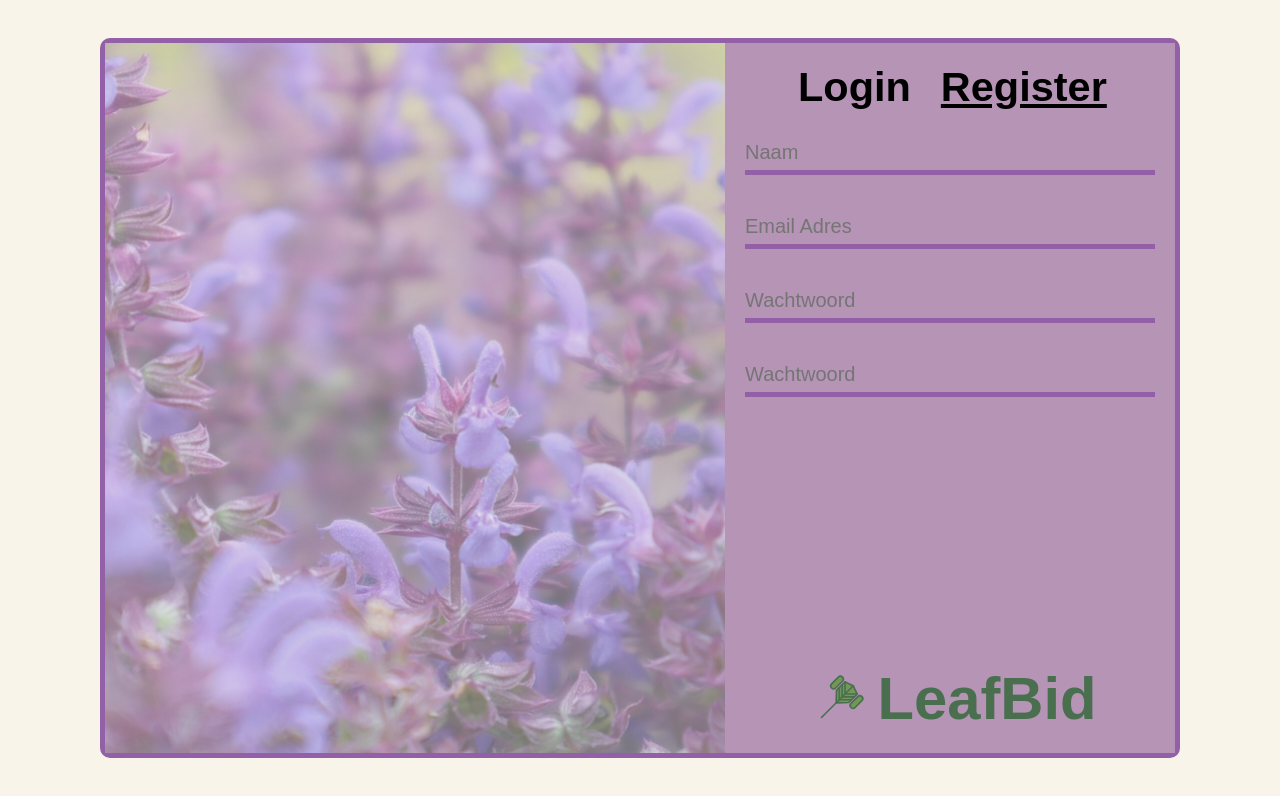
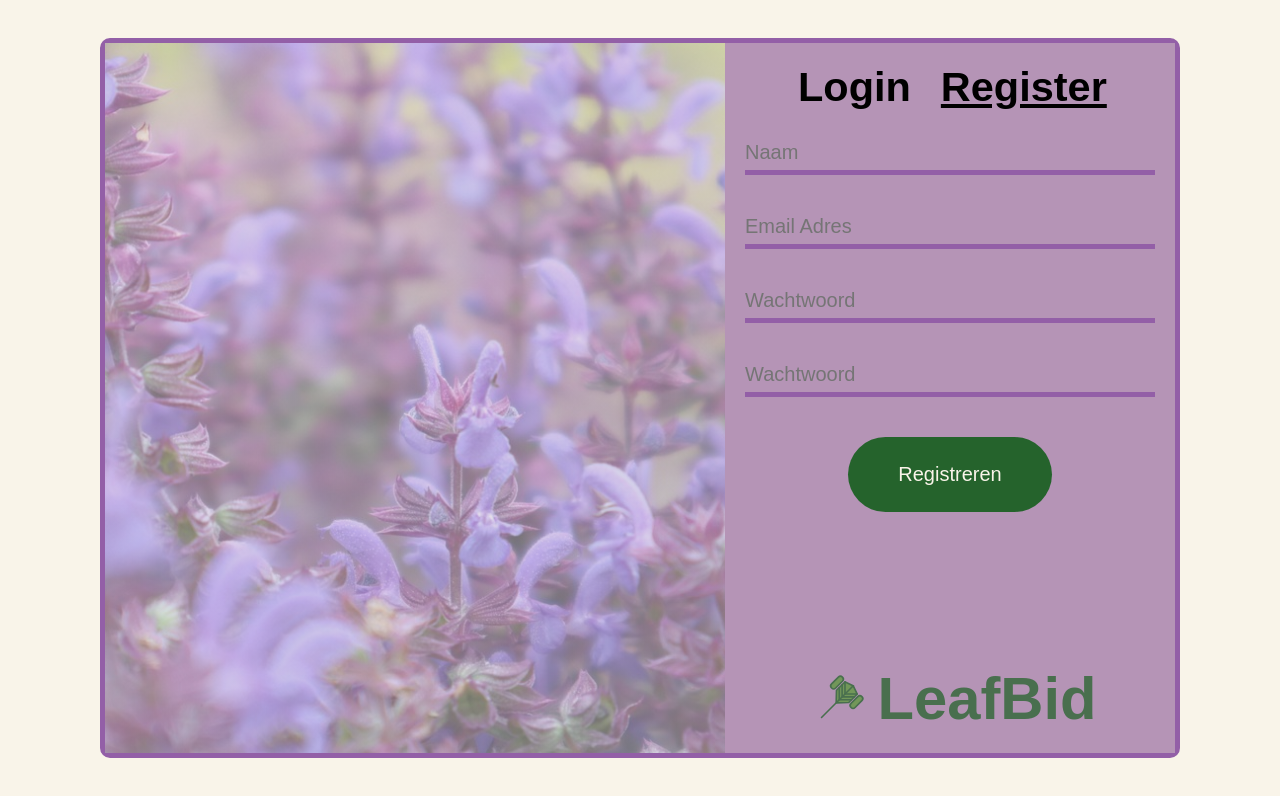
Before and after one commit to MishaOpstal/Floriday, a Next.js app in the folder LeafBidWeb/: page /Auth/Register in a window 1280 px wide. Shown: the top 796 px of the page. Built offline with nearby package versions, Linux system fonts and the light colour scheme.

Commit message:
added button and linking
added button to log in and register

also added in the linking required (it's dumb rn)

```diff
--- a/LeafBidWeb/src/components/LoginForm/LoginForm.module.css
+++ b/LeafBidWeb/src/components/LoginForm/LoginForm.module.css
@@ -43,3 +43,21 @@
     white-space: nowrap !important;
     border: 0 !important;
 }
+
+.logInButton{
+    display: flex;
+    height: 75px;
+    padding: 0 50px;
+    flex-direction: column;
+    justify-content: center;
+    align-items: center;
+    gap: 10px;
+    border-radius: 100px;
+    background: var(--primary-border);
+}
+
+.buttonStyle{
+    color: var(--main-background);
+    background: transparent;
+    border: none;
+}
--- a/LeafBidWeb/src/components/LoginForm/LoginForm.tsx
+++ b/LeafBidWeb/src/components/LoginForm/LoginForm.tsx
@@ -1,5 +1,6 @@
 import React from 'react';
 import s from "@/components/LoginForm/LoginForm.module.css";
+import Link from "next/link";
 
 export default function LoginForm() {
     return (
@@ -12,6 +13,11 @@ export default function LoginForm() {
                 <label className={`${s.authitem} ${s.srOnly}`} htmlFor="Password">Wachtwoord:</label>
                 <input className={s.input} type="password" id="Password" placeholder="Wachtwoord" required />
             </div>
+            <div className={s.logInButton}>
+                <Link href="/">
+                    <input className={s.buttonStyle} type="button" id="SignUpButton" value="Inloggen" />
+                </Link>
+            </div>
         </div>
     );
 }
--- a/LeafBidWeb/src/components/RegisterForm/RegisterForm.module.css
+++ b/LeafBidWeb/src/components/RegisterForm/RegisterForm.module.css
@@ -43,3 +43,21 @@
     white-space: nowrap !important;
     border: 0 !important;
 }
+
+.signInButton{
+    display: flex;
+    height: 75px;
+    padding: 0 50px;
+    flex-direction: column;
+    justify-content: center;
+    align-items: center;
+    gap: 10px;
+    border-radius: 100px;
+    background: var(--primary-border);
+}
+
+.buttonStyle{
+    color: var(--main-background);
+    background: transparent;
+    border: none;
+}
--- a/LeafBidWeb/src/components/RegisterForm/RegisterForm.tsx
+++ b/LeafBidWeb/src/components/RegisterForm/RegisterForm.tsx
@@ -1,5 +1,6 @@
 import React from 'react';
 import s from "@/components/RegisterForm/RegisterForm.module.css";
+import Link from "next/link";
 
 export default function RegisterForm() {
     return (
@@ -21,6 +22,12 @@ export default function RegisterForm() {
                 <label className={`${s.authitem} ${s.srOnly}`} htmlFor="PasswordCheck">Wachtwoord:</label>
                 <input className={s.input} type="password" id="PasswordCheck" placeholder="Wachtwoord" required />
             </div>
+
+            <div className={s.signInButton}>
+                <Link href="/">
+                    <input className={s.buttonStyle} type="button" id="SignUpButton" value="Registreren" />
+                </Link>
+            </div>
         </div>
     );
 }
```
